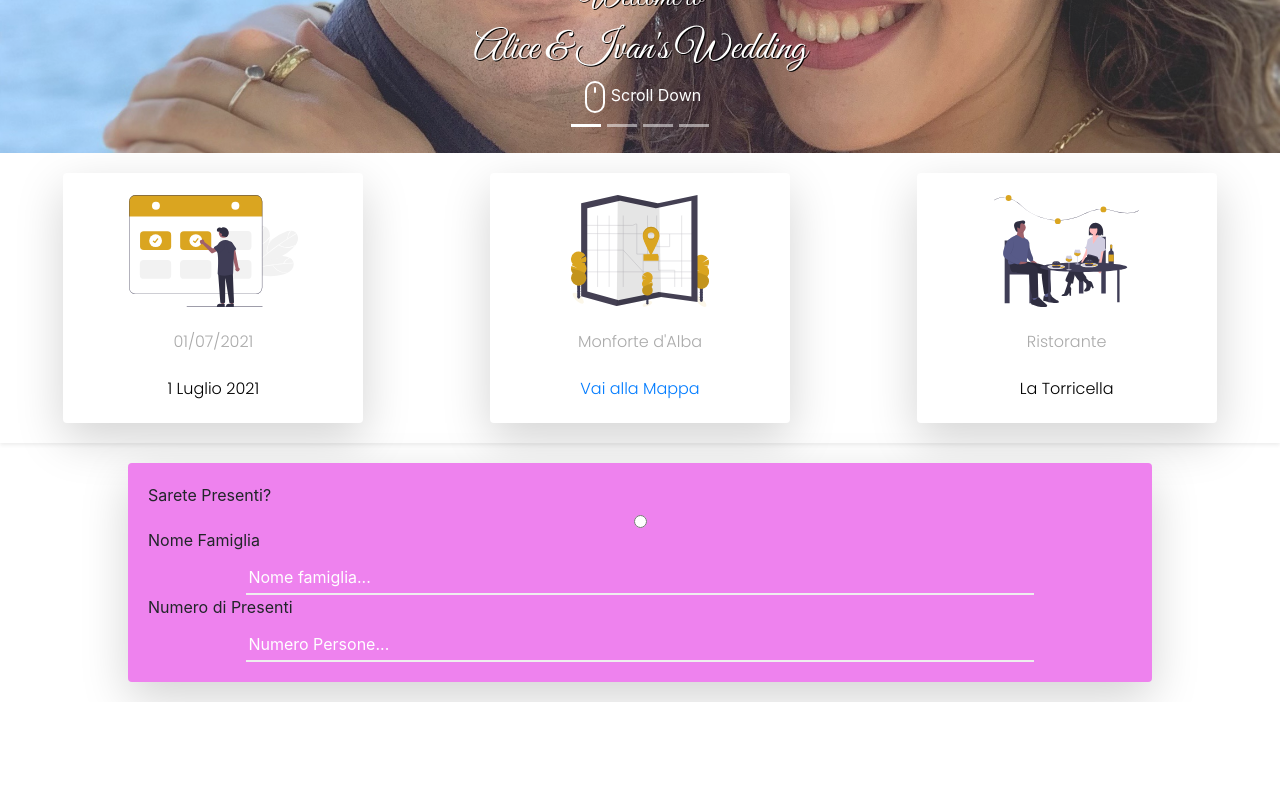
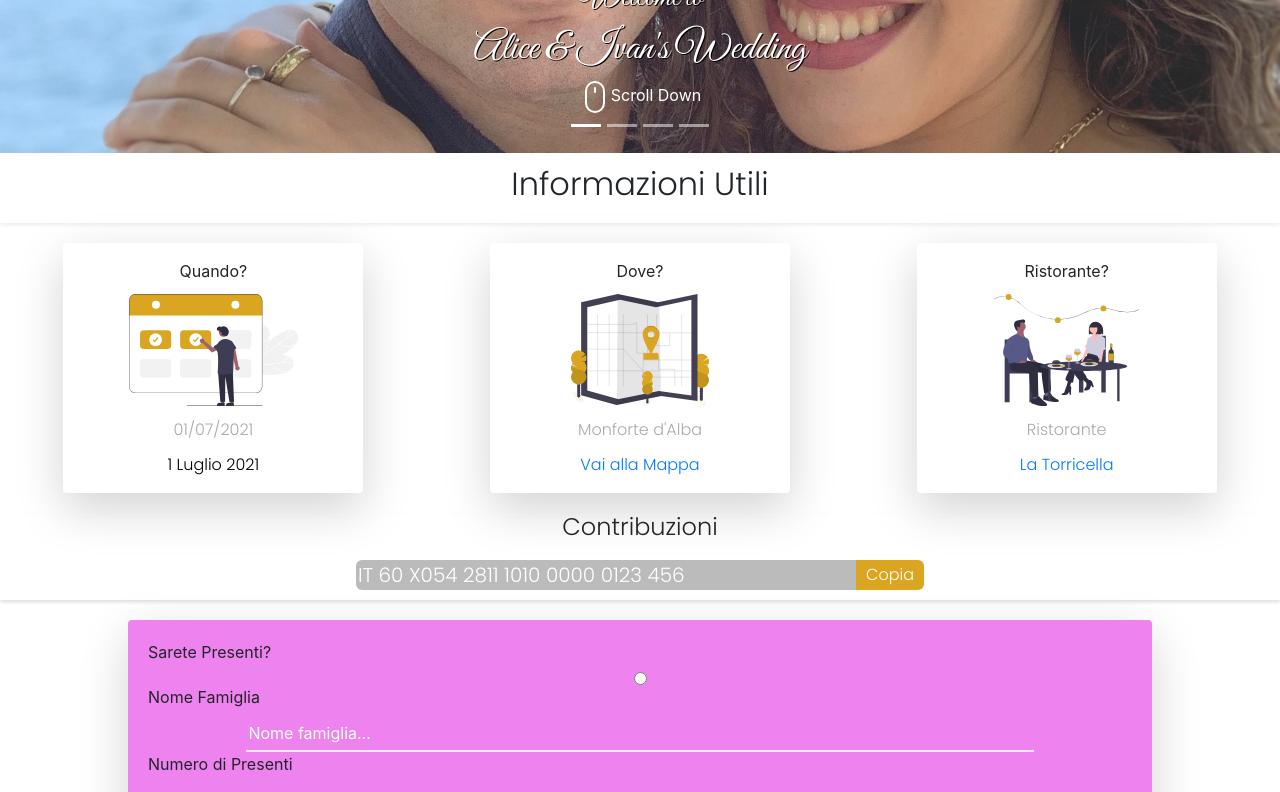
Before and after one commit to XKlaymoreX/alivan, a React (Create React App) app in the folder client/: page / in a window 1280 px wide. Shown: the part 647-1439 px from the top of the page. Before the commit the page ends 1349 px from the top, so only its background shows below. Built offline with nearby package versions, Linux system fonts and the light colour scheme.

Commit message:
Better Info Section, added iban Section with copy to clip

```diff
--- a/client/package.json
+++ b/client/package.json
@@ -12,6 +12,7 @@
     "@types/react": "^16.9.49",
     "@types/react-dom": "^16.9.8",
     "bootstrap": "^4.5.2",
+    "copy-to-clipboard": "^3.3.1",
     "react": "^16.13.1",
     "react-bootstrap": "^1.3.0",
     "react-dom": "^16.13.1",
--- a/client/src/components/InfoCard.tsx
+++ b/client/src/components/InfoCard.tsx
@@ -5,12 +5,16 @@ interface IInfoCard {
     info: string,
     details: string,
     hasLink: boolean,
-    href: string
+    href: string,
+    questionMark: string
 }
 
 const InfoCard: React.FC<IInfoCard> = (props) => {
     return (
         <div className="myCard rounded shadow-lg d-flex flex-column justify-content-around" style={{ height: '250px', width: '300px', margin: '20px', padding: '10px', backgroundColor: 'white' }}>
+            <div className="myQuestion">
+                {props.questionMark}
+            </div>
             <div className="myImage">
                 <img src={props.svg}></img>
             </div>
--- a/client/src/components/InfoSection.tsx
+++ b/client/src/components/InfoSection.tsx
@@ -3,16 +3,34 @@ import InfoCard from './InfoCard'
 import CalendarSVG from '../media/svgs/calendar.svg'
 import MapSVG from '../media/svgs/map.svg'
 import RestaurantSVG from '../media/svgs/restaurant.svg'
+import copy from 'copy-to-clipboard'
 
+const InfoSection: React.FC = () => {
 
-const InfoSection : React.FC = () => {
+    const copyToClip = () => {
+        copy("IT 60 X054 2811 1010 0000 0123 456")
+    }
+
     return (
-        <div className="infoGrid">
-            <InfoCard svg={CalendarSVG} info="01/07/2021" details="1 Luglio 2021" href={""} hasLink={false} />
-            <InfoCard svg={MapSVG} info="Monforte d'Alba" details="Vai alla Mappa" href={"https://goo.gl/maps/5yWbVswnEs46aqeA9"} hasLink={true}/>
-            <InfoCard svg={RestaurantSVG} info="Ristorante" details="La Torricella" href={""} hasLink={false} />
+        <div className="infoSection">
+            <div className="infoIntroduction container-fluid shadow-sm d-flex justify-content-center align-items-center" style={{ fontFamily: 'Poppins', height: '70px' }}>
+                <h2>Informazioni Utili</h2>
+            </div>
+            <div className="infoGrid">
+                <InfoCard svg={CalendarSVG} questionMark="Quando?" info="01/07/2021" details="1 Luglio 2021" href={""} hasLink={false} />
+                <InfoCard svg={MapSVG} questionMark="Dove?" info="Monforte d'Alba" details="Vai alla Mappa" href={"https://goo.gl/maps/5yWbVswnEs46aqeA9"} hasLink={true} />
+                <InfoCard svg={RestaurantSVG} questionMark="Ristorante?" info="Ristorante" details="La Torricella" href={"http://www.latorricella.eu/it/"} hasLink={true} />
+            </div>
+            <div className="ibanSection container-fluid shadow-sm d-flex justify-content-center align-items-center flex-column" style={{ fontFamily: 'Poppins', height: 'auto' }}>
+                <h4>Contribuzioni</h4>
+                <div className="ibanText">
+                    <input className="myIban" type="text" id="myIban" value="IT 60 X054 2811 1010 0000 0123 456" disabled={true}></input>
+                    <div className="copyButton" onClick={() => copyToClip()}>Copia</div>
+                </div>
+
+            </div>
         </div>
     )
 }
 
-export default  InfoSection
+export default InfoSection
--- a/client/src/styles/Content.css
+++ b/client/src/styles/Content.css
@@ -20,6 +20,50 @@
     justify-content: space-around;
 }
 
+.copyButton{
+    background-color: #DAA520;
+    padding: 0 10px 0 10px;
+    border-radius: 0 6px 6px 0;
+    color: white;
+    -webkit-user-select: none;
+    user-select: none;
+    -moz-user-select: none;
+    height: 30px;
+    display: flex;
+    align-items: center;
+    justify-content: center;
+}
+
+.copyButton:hover{
+    cursor:pointer;
+}
+
+.myIban{
+    color:white;
+    display: flex;
+    font-size: 20px;
+    background-color: #bbb;
+    border:none;
+    width:50%;
+    border-radius: 6px 0 0 6px;
+    margin:10px 0 10px 0 ;
+    height: 30px;
+}
+
+.ibanText{
+    display: flex;
+    align-items: center;
+    justify-content: center;
+    flex-flow: row;
+    width: 80%;
+}
+
+.copyButton:active{
+    color:#DAA520;
+    background-color: white;
+    border: 0.5px solid #DAA520;
+}
+
 @media screen and (max-width: 768px){
     .infoGrid{
         display: flex;
@@ -27,4 +71,21 @@
         justify-content: space-around;
         align-items: center;
     }
+
+    .ibanText{
+        display: flex;
+        align-items: center;
+        flex-flow: column;
+        width: 100%;
+    }
+    .myIban{
+        width: 70%;
+        border-radius: 6px;
+    }
+
+    .copyButton{
+        border-radius: 6px;
+        padding:10px;
+        margin-bottom: 10px;
+    }
 }
--- a/client/src/styles/Header.css
+++ b/client/src/styles/Header.css
@@ -1,10 +1,3 @@
-.imgSectionWrapper{
-    height:100vh;
-}
-
-.imgSection{
-    height:100vh;
-}
 
 .myText{
     background-color:red;
```
Also changed, not shown: 18 other files (tests, documents, lock files or other folders).
